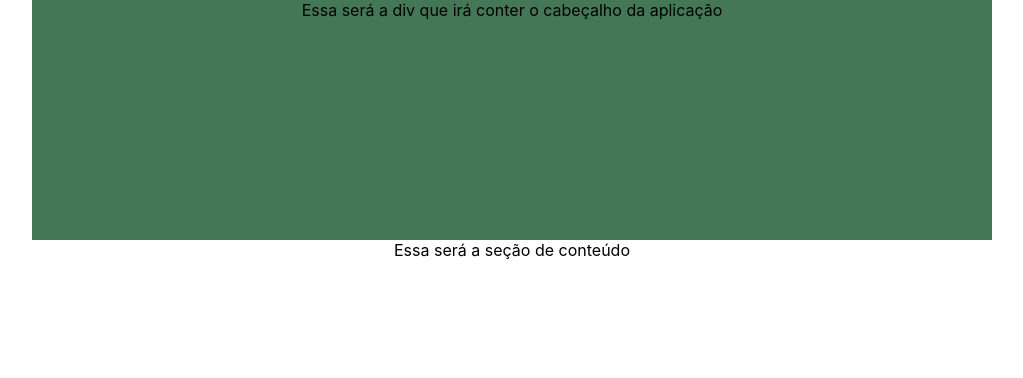
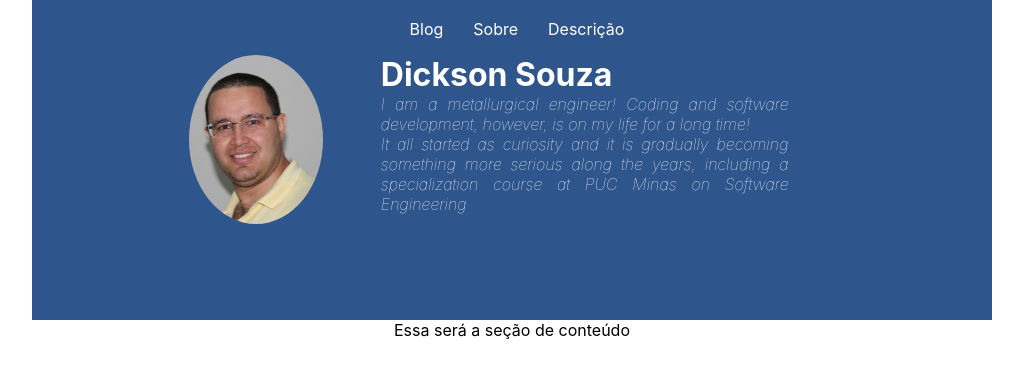
Before and after one commit to disouzam/atividade-pratica-1-front-end-pucminas-2024, a React (Create React App) app: page / in a window 1280 px wide. Shown: the top 378 px of the page, without its empty margins (128-1151 px from the left). Built offline with nearby package versions, Linux system fonts and the light colour scheme.

Commit message:
Added content to CustomHeader, styling to it and image to compose header

```diff
--- a/src/CustomHeader/CustomHeader.css
+++ b/src/CustomHeader/CustomHeader.css
@@ -1,7 +1,54 @@
 .CustomHeader{
     width:75%;
-    height:30vh;
+    height:40vh;
     margin-left: auto;
     margin-right: auto;
-    background-color:#475;
+    background-color:rgb(47, 85, 141);
+    color: white
 }
+
+.HorizontalMenuItems {
+  margin-top: 0%;
+  padding-top: 2%;
+}
+
+.HorizontalMenuItems li{
+  display: inline;
+  margin-inline-end: 30px;
+}
+
+h1{
+  text-align: left;
+  margin-top: 0;
+  margin-bottom: 0;
+}
+
+.Paragraph{
+  text-align: justify;
+  font-style: italic;
+  margin-top: 0;
+  margin-bottom: 0;
+  margin-right: 30%;
+}
+
+.Container{
+  display: flex;
+  justify-content:baseline;
+}
+
+.AvatarImage{
+  border-radius: 50%;
+}
+
+.PhotoArea{
+  flex: 4;
+  text-align: right;
+  padding-right: 3%;
+}
+
+.BioArea{
+  flex: 8;
+  padding-left: 3%;
+  padding-right: 3%;
+  font-weight: lighter;
+}
--- a/src/CustomHeader/CustomHeader.jsx
+++ b/src/CustomHeader/CustomHeader.jsx
@@ -3,7 +3,40 @@ import './CustomHeader.css';
 
 const CustomHeader = () => {
   return (
-    <div className="CustomHeader">Essa será a div que irá conter o cabeçalho da aplicação</div>
+    <div className="CustomHeader">
+      <ul className='HorizontalMenuItems'>
+        <li>
+          Blog
+        </li>
+        <li>
+          Sobre
+        </li>
+        <li>
+          Descrição
+        </li>
+      </ul>
+      <div className='Container'>
+        <div className='PhotoArea'>
+          <img
+            className='AvatarImage'
+            src={window.location.origin + '/Dickson.jpg'}
+            width={134.1}
+            height={168.5}
+          />
+        </div>
+        <div className='BioArea'>
+          <h1>Dickson Souza</h1>
+          <p className='Paragraph'>I am a metallurgical engineer! Coding and software development,
+            however, is on my life
+            for a long time!</p>
+          <p className='Paragraph'>
+            It all started as curiosity and it is gradually becoming something
+            more serious along the years, including a specialization course at PUC Minas on
+            Software Engineering
+          </p>
+        </div>
+      </div>
+    </div>
   );
 };
 
```
Also changed, not shown: public/Dickson.jpg (added).
